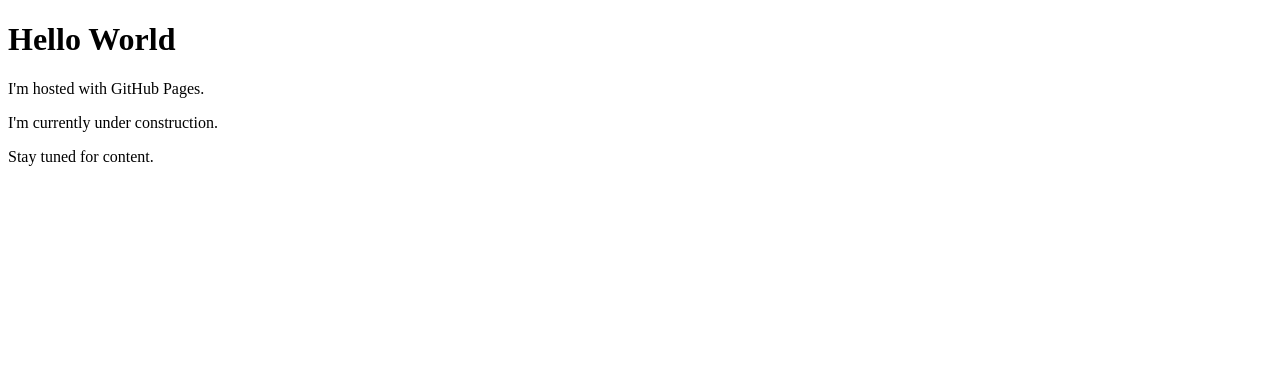
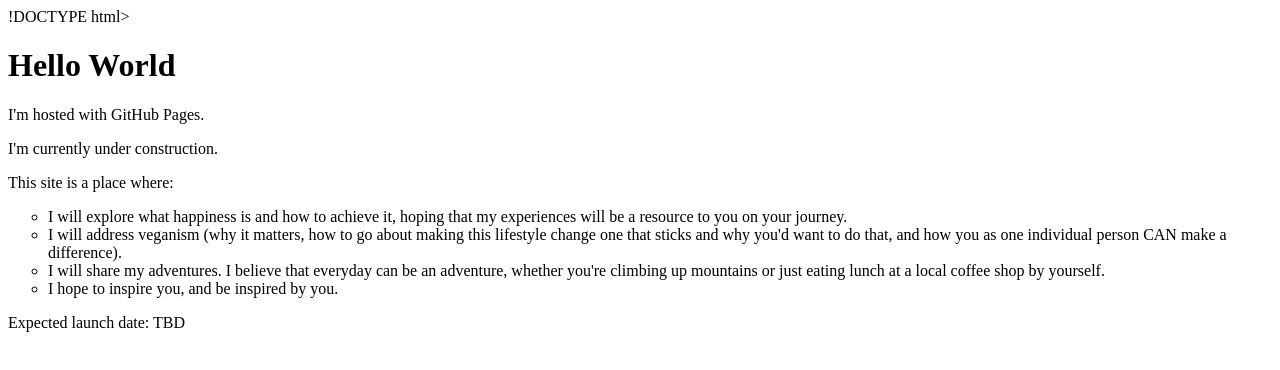
Before and after one commit to happinessproject/happinessproject.github.io, a plain HTML site: page index.html in a window 1280 px wide. Drawn offline with Linux system fonts and the light colour scheme.

Commit message:
New content
Commit to change content of live page

```diff
--- a/index.html
+++ b/index.html
@@ -1,9 +1,24 @@
-<!DOCTYPE html>
+!DOCTYPE html>
 <html>
 <body>
 <h1>Hello World</h1>
 <p>I'm hosted with GitHub Pages.</p>
 <p>I'm currently under construction.</p>
-<p>Stay tuned for content.</p>
 </body>
 </html>
+
+<ahref="...">
+
+
+This site is a place where:
+<ul style="list-style-type:circle">
+	<li>I will explore what happiness is and how to achieve it, hoping that my experiences will be a resource to you on your journey.</li>
+
+	<li>I will address veganism (why it matters, how to go about making this lifestyle change one that sticks and why you'd want to do that, and how you as one individual person CAN make a difference).</li>
+
+	<li>I will share my adventures. I believe that everyday can be an adventure, whether you're climbing up mountains or just eating lunch at a local coffee shop by yourself.</li>
+
+	<Li>I hope to inspire you, and be inspired by you.</Li>
+</ul>
+
+<p>Expected launch date: TBD</p>
```
